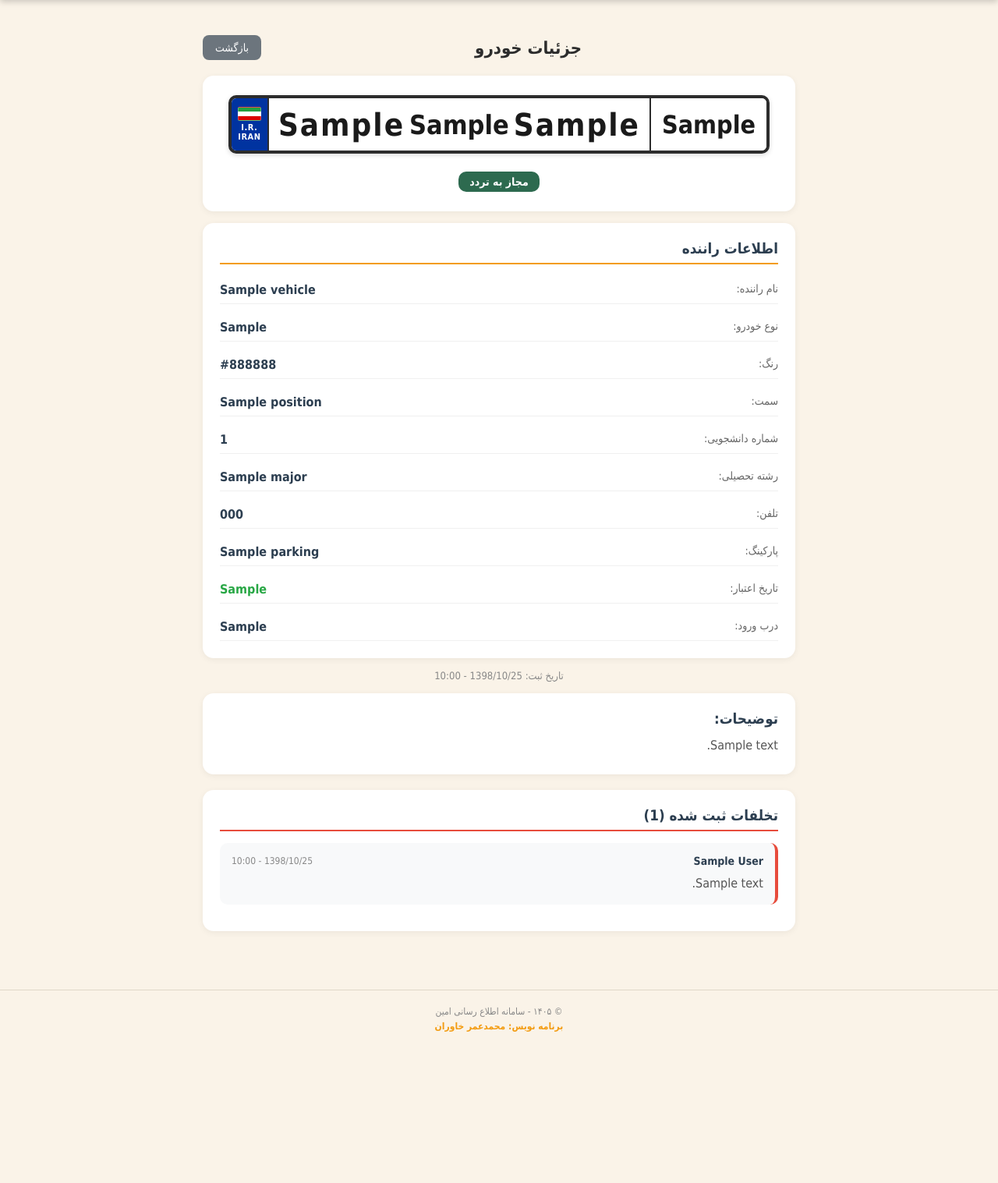
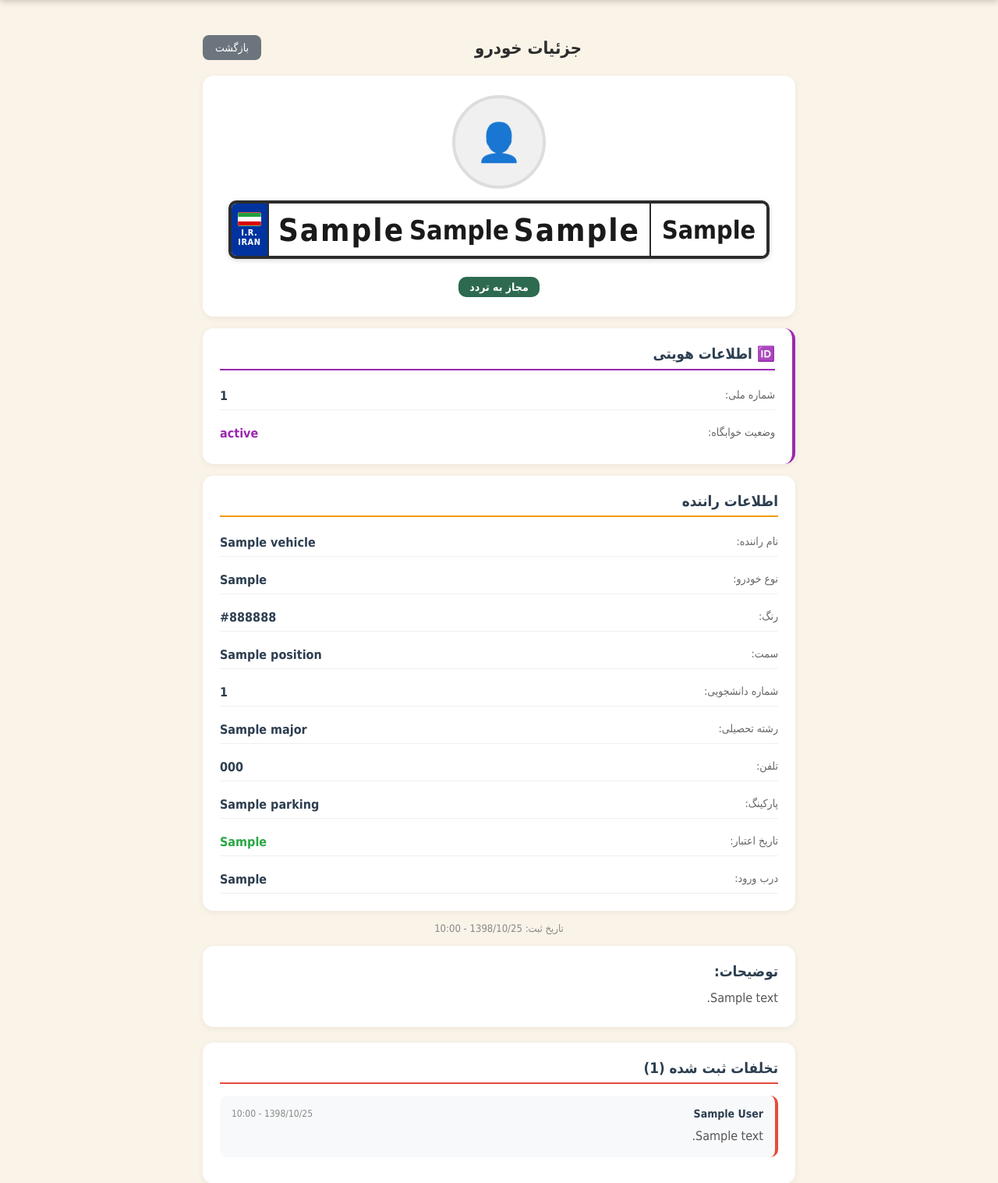
Before and after one commit to irancell939-dotcom/flask-notification-app, a Python web app: template templates/vehicle_detail.html in a window 1280 px wide. Shown: the part 81-1598 px from the top of the page at 78% size. Before the commit the page ends 1404 px from the top, so only its background shows below. Run offline with Jinja, Linux system fonts and the light colour scheme; the template is opened without the code that fills it: most values are stand-ins (such as "Sample title", 1, 10 or a date in 2020).

Commit message:
Update vehicle_detail.html

```diff
--- a/templates/vehicle_detail.html
+++ b/templates/vehicle_detail.html
@@ -14,9 +14,23 @@
     </a>
 </div>
 
-<!-- کارت پلاک بزرگ -->
+<!-- کارت پلاک و عکس -->
 <div class="notification-card" style="text-align: center; padding: 25px;">
-    <div class="iranian-plate large">
+    {% if vehicle.photo_path %}
+    <div style="margin-bottom: 15px;">
+        <img src="{{ url_for('uploaded_file', filename=vehicle.photo_path.split('/')[-1]) }}"
+             alt="عکس {{ vehicle.driver_name }}"
+             style="width: 120px; height: 120px; border-radius: 50%; object-fit: cover; border: 4px solid #f39c12; box-shadow: 0 4px 12px rgba(0,0,0,0.15);">
+    </div>
+    {% else %}
+    <div style="margin-bottom: 15px;">
+        <div style="width: 120px; height: 120px; border-radius: 50%; background: #f0f0f0; display: inline-flex; align-items: center; justify-content: center; font-size: 48px; color: #888; border: 4px solid #ddd;">
+            👤
+        </div>
+    </div>
+    {% endif %}
+
+    <div class="iranian-plate large" style="direction: ltr; margin: 0 auto;">
         <div class="plate-blue">
             <div class="plate-flag"></div>
             <div class="plate-ir-text">I.R.<br>IRAN</div>
@@ -39,6 +53,29 @@
         {% endif %}
     </div>
 </div>
+
+<!-- اطلاعات هویتی -->
+{% if vehicle.national_id or vehicle.dormitory_status %}
+<div class="notification-card" style="margin-top: 15px; border-right: 4px solid #9c27b0;">
+    <h3 style="margin-bottom: 15px; color: #2c3e50; border-bottom: 2px solid #9c27b0; padding-bottom: 8px;">🆔 اطلاعات هویتی</h3>
+
+    <div style="display: grid; gap: 12px;">
+        {% if vehicle.national_id %}
+        <div style="display: flex; justify-content: space-between; padding: 8px 0; border-bottom: 1px solid #f0f0f0;">
+            <span style="color: #666; font-size: 14px;">شماره ملی:</span>
+            <span style="font-weight: bold; color: #2c3e50; direction: ltr;">{{ vehicle.national_id }}</span>
+        </div>
+        {% endif %}
+
+        {% if vehicle.dormitory_status %}
+        <div style="display: flex; justify-content: space-between; padding: 8px 0;">
+            <span style="color: #666; font-size: 14px;">وضعیت خوابگاه:</span>
+            <span style="font-weight: bold; color: #9c27b0;">{{ vehicle.dormitory_status }}</span>
+        </div>
+        {% endif %}
+    </div>
+</div>
+{% endif %}
 
 <!-- اطلاعات راننده -->
 <div class="notification-card" style="margin-top: 15px;">
@@ -123,9 +160,9 @@
     </div>
 </div>
 
-<!-- تاریخ ثبت با تبدیل شمسی مرورگر -->
+<!-- تاریخ ثبت -->
 <div style="text-align: center; color: #888; font-size: 13px; margin: 15px 0;">
-    تاریخ ثبت: <span class="jalali-date" data-iso="{{ vehicle.get_iso_created() }}">در حال بارگذاری...</span>
+    تاریخ ثبت: <span class="jalali-date" data-iso="{{ vehicle.get_iso_created() }}">{{ vehicle.get_iso_created() }}</span>
 </div>
 
 {% if vehicle.description %}
@@ -159,7 +196,7 @@
                         کاربر حذف شده
                     {% endif %}
                 </span>
-                <span class="jalali-date" data-iso="{{ v.get_iso_created() }}" style="color: #888; font-size: 12px;">در حال بارگذاری...</span>
+                <span class="jalali-date" data-iso="{{ v.get_iso_created() }}" style="color: #888; font-size: 12px;">{{ v.get_iso_created() }}</span>
             </div>
             <p style="margin: 0; color: #555; line-height: 1.6;">{{ v.description }}</p>
 
```
